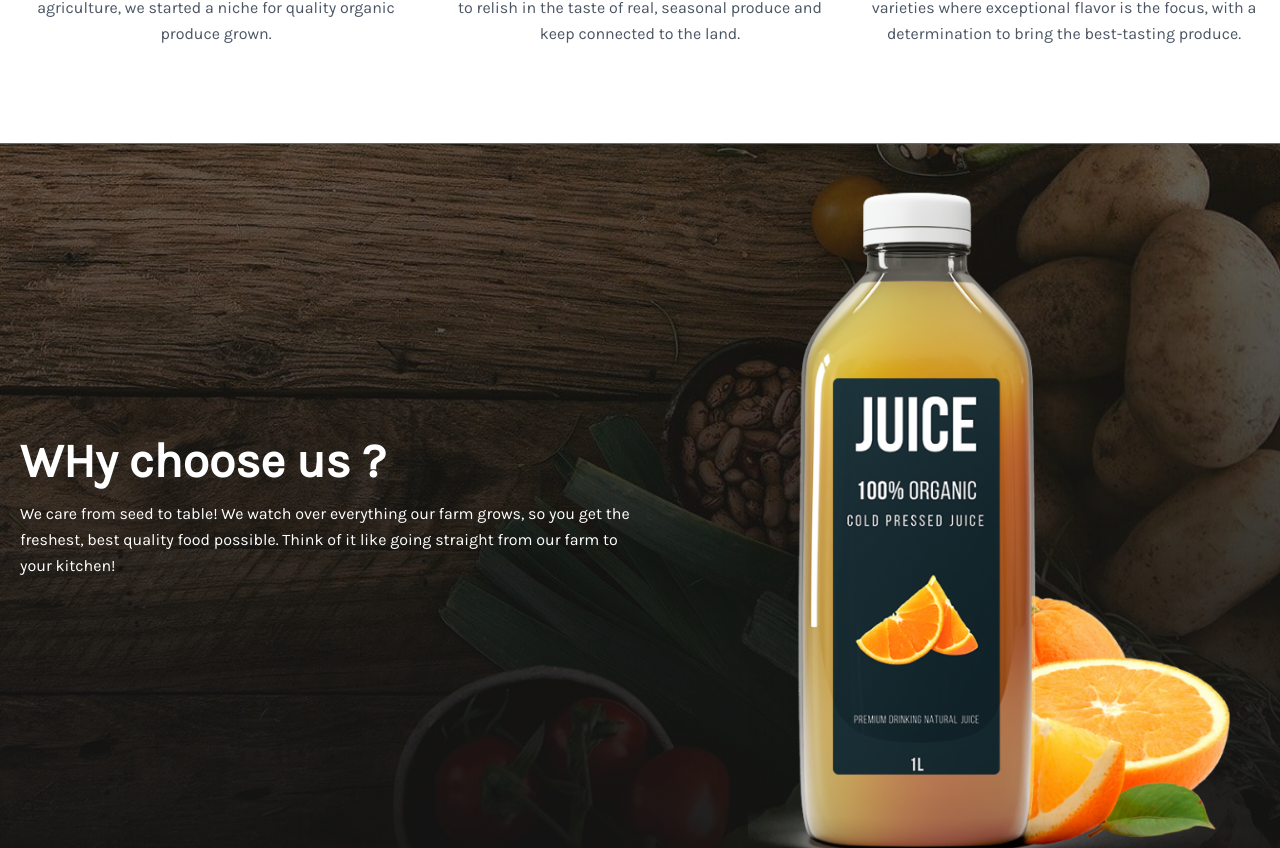
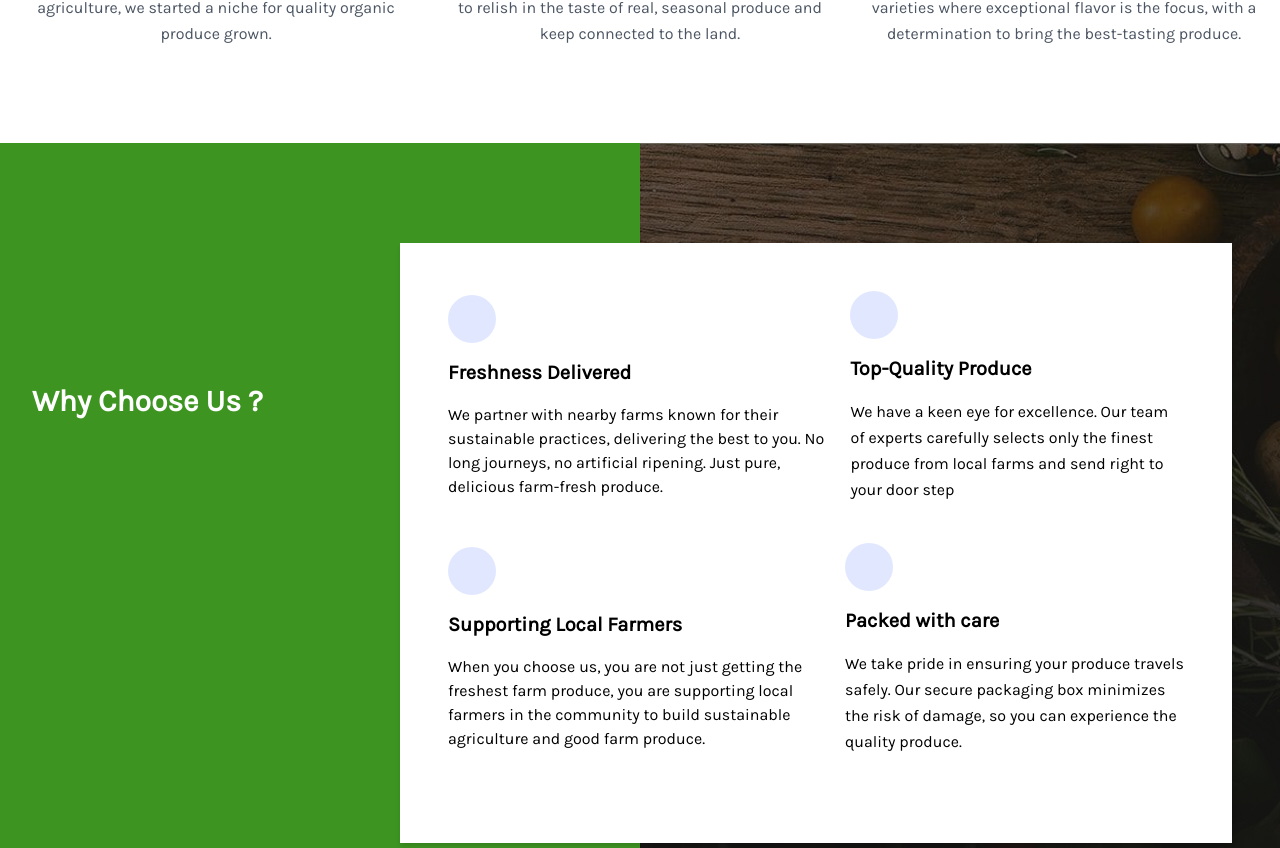
Before and after one commit to Emilsone/Farmpro-Website, a Vue app: page / in a window 1280 px wide. Shown: the part 1413-2261 px from the top of the page. Built offline with nearby package versions, Linux system fonts and the light colour scheme.

Commit message:
add whychoose us layout

```diff
--- a/src/components/WhyChooseUs.vue
+++ b/src/components/WhyChooseUs.vue
@@ -1,28 +1,111 @@
 <template>
-    <section class="text-white body-font mobile_hero">
-        <div class="container mx-auto flex px-5 py-12 md:flex-row flex-col items-center">
-            <div
-                class="lg:flex-grow md:w-1/2 lg:pr-24 md:pr-16 flex flex-col md:items-start md:text-left mb-16 md:mb-0 items-center text-center hero-text">
-                <h1 class="title-font sm:text-5xl text-3xl mb-4 font-bold text-white">WHy choose us ?
-                    <!-- <br class="hidden lg:inline-block">back -->
-                </h1>
-                <p class="mb-8 leading-relaxed paragraph-text">We care from seed to table! We watch over everything our farm grows, so you get the freshest, best quality food possible. Think of it like going straight from our farm to your kitchen!</p>
-            </div>
-            <div class="lg:max-w-lg lg:w-full md:w-50 w-5/6">
-                <img class="object-cover object-center rounded hero-image" alt="hero" src="../assets/juice.png">
+    <div class="flex flex-col lg:flex-row relative">
+        <!-- Left Container -->
+        <div class="lg:w-1/2 hero_bg">
+            <div class="p-8 md:pt-60 pt-0  pt">
+                <!-- Text Content -->
+                <h1 class="text-3xl font-bold mb-4">Why Choose Us ?</h1>
+                <!-- <p class="text-lg break-all">We care from seed to table! We watch over everything our farm grows, so you get the freshest, best quality food possible. Think of it like going straight from our farm to your kitchen!</p> -->
             </div>
         </div>
-    </section>
+
+        <!-- Right Container (Background Image) -->
+        <div class="lg:w-1/2 bg-cover bg-center relative mobile_hero">
+            <!-- Card -->
+            <div class="absolute top-2/4 left-44 transform -translate-x-1/2 -translate-y-1/2 bg-white p-12  shadow-md"
+                style="width:130%;">
+                <div class="flex justify-between items-center text-black md:flex-row flex-col">
+                    <div>
+                        <div class="flex items-start flex-col">
+                            <!-- Icon -->
+                            <div
+                                class="w-12 h-12 inline-flex items-center justify-center rounded-full bg-indigo-100 text-indigo-500 mb-4">
+                                <svg fill="none" stroke="currentColor" stroke-linecap="round" stroke-linejoin="round"
+                                    stroke-width="2" class="w-6 h-6" viewBox="0 0 24 24">
+                                    <!-- Icon SVG Path -->
+                                </svg>
+                            </div>
+                            <!-- Text -->
+                            <h1 class="text-xl font-bold title-font text-black mb-4">Freshness Delivered</h1>
+                            <p class="text-base leading-normal">We partner with nearby farms known for their
+                                sustainable practices, delivering the best to you. No long journeys, no artificial
+                                ripening. Just pure, delicious farm-fresh produce.</p>
+                        </div>
+
+
+                    </div>
+                    <div>
+                        <div class="flex items-start flex-col">
+                            <!-- Icon -->
+                            <div
+                                class="w-12 h-12 inline-flex items-center justify-center rounded-full bg-indigo-100 text-indigo-500 mb-4">
+                                <svg fill="none" stroke="currentColor" stroke-linecap="round" stroke-linejoin="round"
+                                    stroke-width="2" class="w-6 h-6" viewBox="0 0 24 24">
+                                    <!-- Icon SVG Path -->
+                                </svg>
+                            </div>
+                            <!-- Text -->
+                            <h1 class="text-xl font-bold title-font text-black mb-4">Top-Quality Produce </h1>
+                            <p class="text-base  leading-relaxed ">We have a keen eye for excellence. Our team of
+                                experts
+                                carefully selects only the finest produce from local farms and send right to your door
+                                step</p>
+                        </div>
+
+                    </div>
+                </div>
+                <div class="flex justify-between items-center text-black py-10 md:flex-row flex-col">
+                    <div>
+                        <div class="flex items-start flex-col">
+                            <!-- Icon -->
+                            <div
+                                class="w-12 h-12 inline-flex items-center justify-center rounded-full bg-indigo-100 text-indigo-500 mb-4">
+                                <svg fill="none" stroke="currentColor" stroke-linecap="round" stroke-linejoin="round"
+                                    stroke-width="2" class="w-6 h-6" viewBox="0 0 24 24">
+                                    <!-- Icon SVG Path -->
+                                </svg>
+                            </div>
+                            <!-- Text -->
+                            <h1 class="text-xl font-bold title-font text-black mb-4">Supporting Local Farmers</h1>
+                            <p class="text-base leading-normal">When you choose us, you are not just getting the freshest farm produce, you are supporting local farmers in the community to build sustainable agriculture and good farm produce.</p>
+                        </div>
+
+                    </div>
+                    <div>
+                        <div class="flex items-start flex-col">
+                            <!-- Icon -->
+                            <div
+                                class="w-12 h-12 inline-flex items-center justify-center rounded-full bg-indigo-100 text-indigo-500 mb-4">
+                                <svg fill="none" stroke="currentColor" stroke-linecap="round" stroke-linejoin="round"
+                                    stroke-width="2" class="w-6 h-6" viewBox="0 0 24 24">
+                                    <!-- Icon SVG Path -->
+                                </svg>
+                            </div>
+                            <!-- Text -->
+                            <h1 class="text-xl font-bold title-font text-black mb-4">Packed with care</h1>
+                            <p class="text-base  leading-relaxed ">We take pride in ensuring your produce travels
+                                safely. Our secure packaging box minimizes the risk of damage, so you can experience the
+                                quality produce.
+                            </p>
+                        </div>
+
+                    </div>
+                </div>
+
+            </div>
+        </div>
+
+    </div>
 </template>
 
 <style scoped>
-.mobile_hero{
-background-image:linear-gradient(rgba(19, 19, 19, 0.6), rgba(19, 19, 19, 1.9)), url("../assets/veg.jpeg");
-background-position: center center;
-background-repeat: no-repeat;
-background-size: cover;
-height: 100vh;
-color: white;
-background-attachment: fixed;
+.mobile_hero {
+    background-image: linear-gradient(rgba(19, 19, 19, 0.6), rgba(19, 19, 19, 1.9)), url("../assets/veg.jpeg");
+    background-repeat: no-repeat;
+    height: 100vh;
+    color: white;
+}
+.hero_bg {
+  background-color: #3d9421;
 }
 </style>
```
